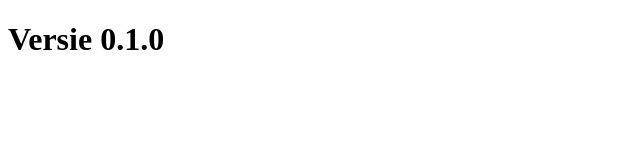
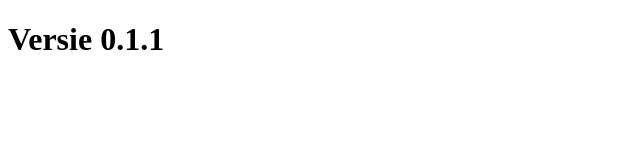
Before and after one commit to KaasigeKaasfondue/spraakbestuur-windows, an Electron app: page index.html in a window 800 px wide. Shown: the full height of the page, 0-640 px from the left. Drawn offline with Linux system fonts and the light colour scheme.

Commit message:
app icon

```diff
--- a/index.html
+++ b/index.html
@@ -2,6 +2,6 @@
 <html>
 <head><title>Updater Test</title></head>
 <body>
-  <h1>Versie 0.1.0</h1>
+  <h1>Versie 0.1.1</h1>
 </body>
 </html>
--- a/package.json
+++ b/package.json
@@ -1,6 +1,6 @@
 {
   "name": "spraakbestuur-windows",
-  "version": "0.1.0",
+  "version": "0.1.1",
   "description": "Spreek tegen je Windows pc",
   "author": "LarsZ",
   "main": "main.js",
@@ -20,7 +20,8 @@
     ],
     "win": {
       "target": "nsis",
-      "signAndEditExecutable": true
+      "signAndEditExecutable": true,
+      "icon": "media/random.ico"
     },
     "nsis": {
       "oneClick": false,
```
